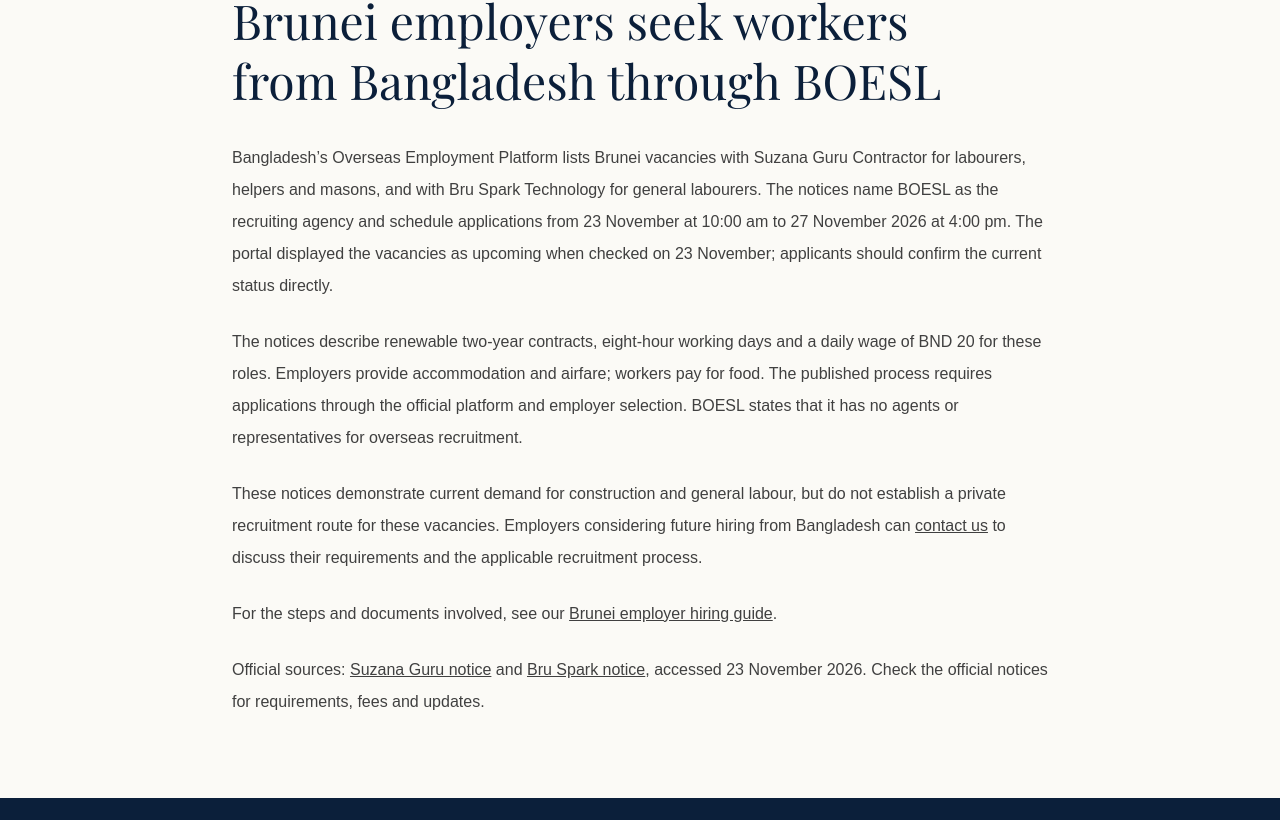
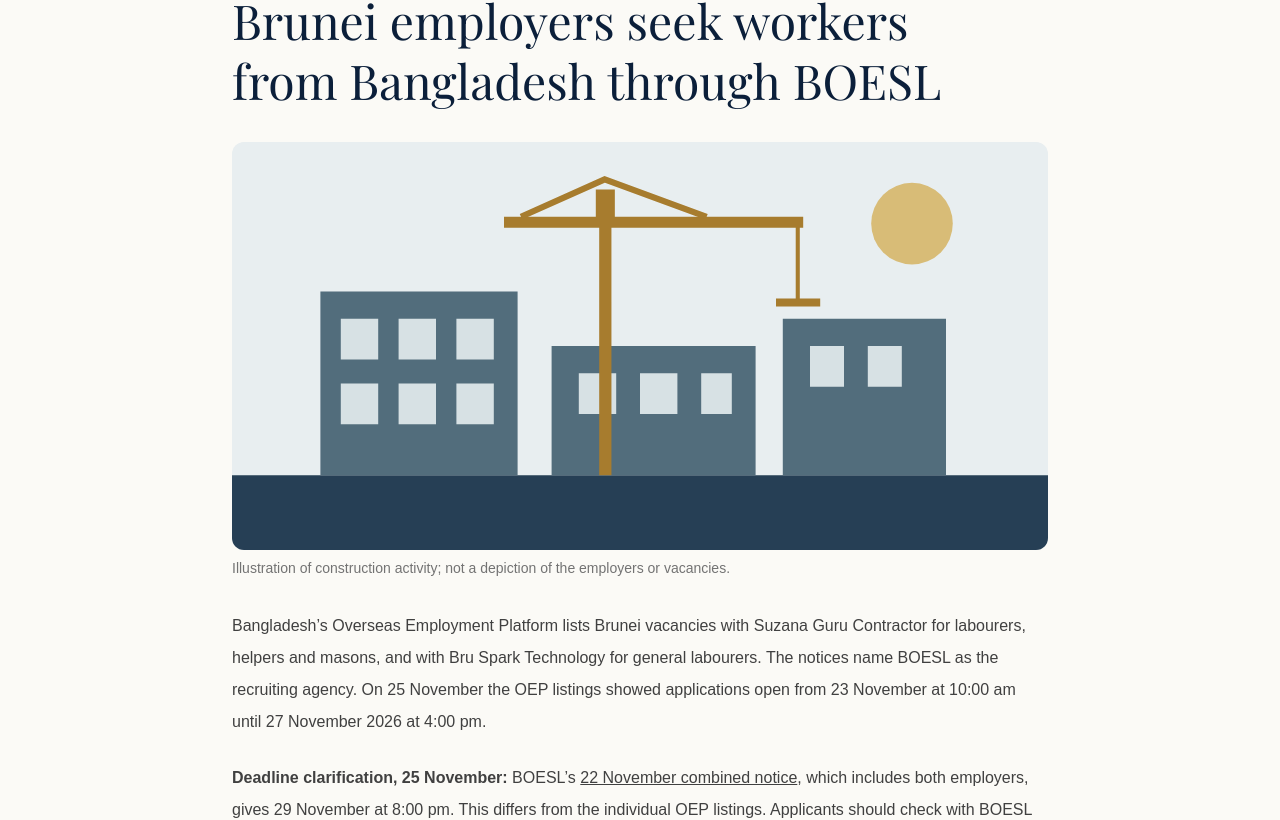
Before and after one commit to mahim2022/newManpowerWebsite, a Next.js app: page /news/brunei-bangladesh-recruitment-november-2026 in a window 1280 px wide. Shown: the part 207-1027 px from the top of the page. Built offline with nearby package versions, Linux system fonts and the light colour scheme; no server answers; a web font is replaced by a local one.

Commit message:
Clarify Brunei recruitment deadline discrepancy

```diff
--- a/app/news/brunei-bangladesh-recruitment-november-2026/page.tsx
+++ b/app/news/brunei-bangladesh-recruitment-november-2026/page.tsx
@@ -1,4 +1,5 @@
 import Link from "next/link";
+import Image from "next/image";
 import { buildPageMetadata } from "@/lib/metadata";
 
 export const metadata = buildPageMetadata({ title: "Brunei Employers Recruit Bangladeshi Workers | News", description: "BOESL announces Brunei labour and construction vacancies for Bangladeshi workers in November 2026.", path: "/news/brunei-bangladesh-recruitment-november-2026" });
@@ -7,8 +8,10 @@ export default function BruneiNews() {
   return <article className="mx-auto max-w-4xl px-6 py-20 lg:px-10">
     <p className="eyebrow">Labour mobility news · 23 November 2026</p>
     <h1 className="mt-5 font-serif text-4xl leading-tight text-[#0B1F3A] sm:text-5xl">Brunei employers seek workers from Bangladesh through BOESL</h1>
+    <figure className="mt-8"><Image src="/images/brunei-construction-illustration.svg" alt="Illustration of construction buildings and a crane" width={1200} height={600} className="h-auto w-full rounded-xl" /><figcaption className="mt-2 text-sm text-neutral-500">Illustration of construction activity; not a depiction of the employers or vacancies.</figcaption></figure>
     <div className="mt-8 space-y-6 text-base leading-8 text-neutral-700">
-      <p>Bangladesh’s Overseas Employment Platform lists Brunei vacancies with Suzana Guru Contractor for labourers, helpers and masons, and with Bru Spark Technology for general labourers. The notices name BOESL as the recruiting agency and schedule applications from 23 November at 10:00 am to 27 November 2026 at 4:00 pm. The portal displayed the vacancies as upcoming when checked on 23 November; applicants should confirm the current status directly.</p>
+      <p>Bangladesh’s Overseas Employment Platform lists Brunei vacancies with Suzana Guru Contractor for labourers, helpers and masons, and with Bru Spark Technology for general labourers. The notices name BOESL as the recruiting agency. On 25 November the OEP listings showed applications open from 23 November at 10:00 am until 27 November 2026 at 4:00 pm.</p>
+      <p><strong>Deadline clarification, 25 November:</strong> BOESL’s <a className="underline" href="https://objectstorage.ap-dcc-gazipur-1.oraclecloud15.com/n/axvjbnqprylg/b/V2Ministry/o/office-boesl/2026/10/9feccb0c-898a-4801-a104-d9de1957cef2.pdf">22 November combined notice</a>, which includes both employers, gives 29 November at 8:00 pm. This differs from the individual OEP listings. Applicants should check with BOESL and the OEP before relying on either deadline; the portal may close automatically.</p>
       <p>The notices describe renewable two-year contracts, eight-hour working days and a daily wage of BND 20 for these roles. Employers provide accommodation and airfare; workers pay for food. The published process requires applications through the official platform and employer selection. BOESL states that it has no agents or representatives for overseas recruitment.</p>
       <p>These notices demonstrate current demand for construction and general labour, but do not establish a private recruitment route for these vacancies. Employers considering future hiring from Bangladesh can <Link className="underline" href="/contact">contact us</Link> to discuss their requirements and the applicable recruitment process.</p>
       <p>For the steps and documents involved, see our <Link className="underline" href="/brunei/how-to-hire-workers-from-bangladesh">Brunei employer hiring guide</Link>.</p>
```
Also changed, not shown: public/images/brunei-construction-illustration.svg (added).
